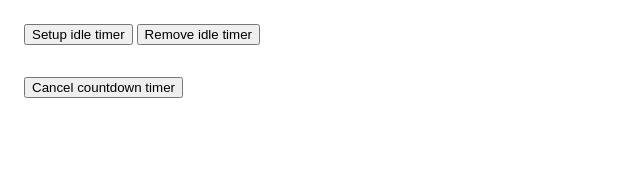
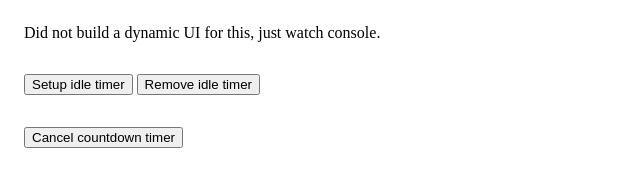
Before and after one commit to jellygatorade/JS-Snippets, a plain HTML site: page examples/idle-timeout-two-tier-class/index.html in a window 1280 px wide. Shown: the whole page, without its empty margins (0-640 px from the left). Drawn offline with Linux system fonts and the light colour scheme.

Commit message:
add note about no UI

```diff
--- a/examples/idle-timeout-two-tier-class/index.html
+++ b/examples/idle-timeout-two-tier-class/index.html
@@ -10,8 +10,9 @@
   </head>
 
   <body>
-    <!-- <h1>Hello world!</h1> -->
-
+    <div style="padding: 1rem">
+      <span>Did not build a dynamic UI for this, just watch console.</span>
+    </div>
     <div style="padding: 1rem">
       <button id="setupBtn">Setup idle timer</button>
       <button id="removeBtn">Remove idle timer</button>
```
